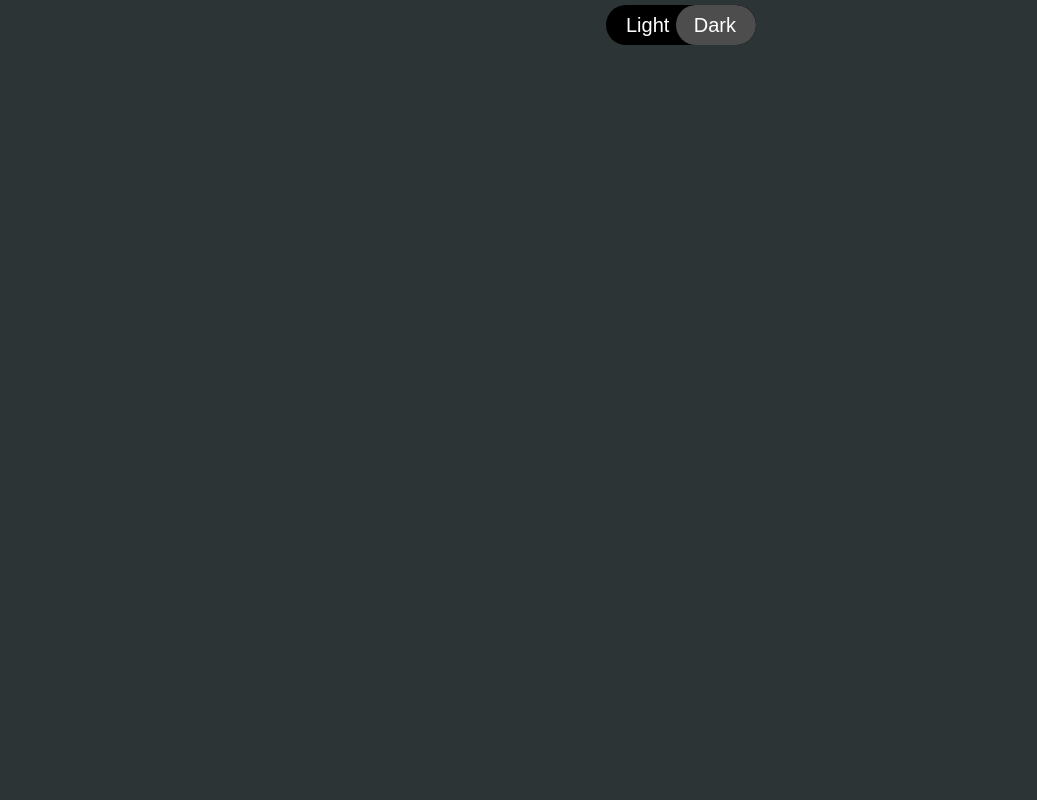
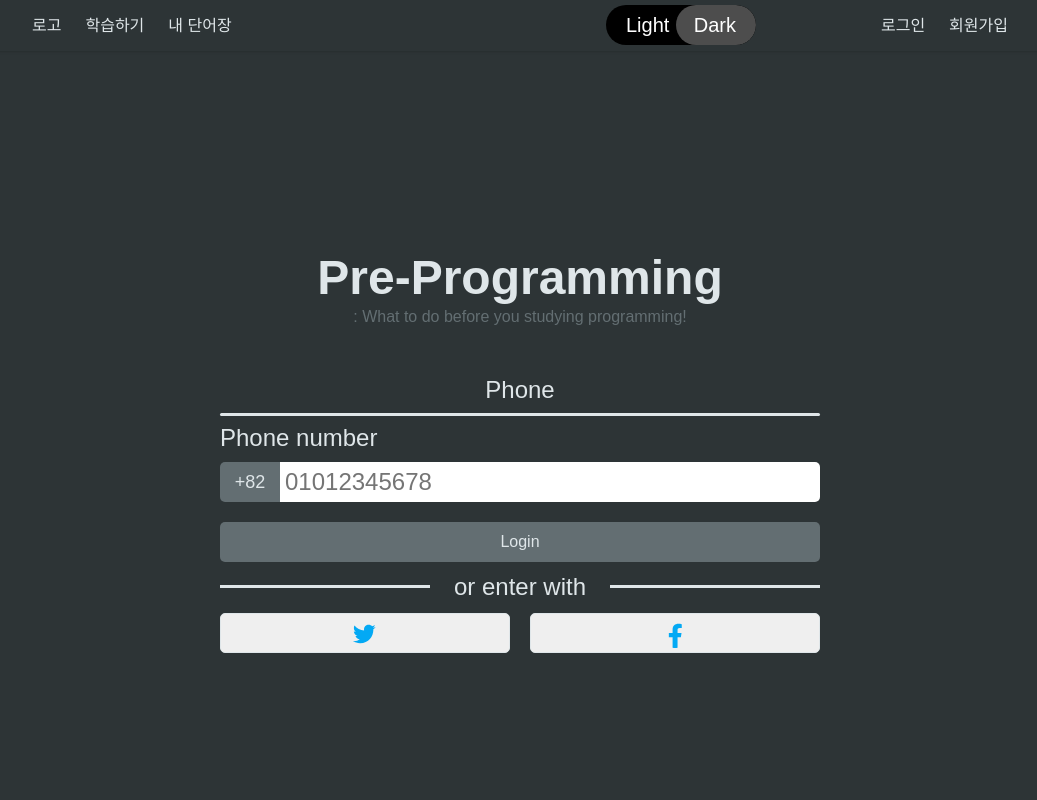
Before and after one commit to mahwin/pre-programming, a Next.js app in the folder frontend/: page /enter in a window 1280 px wide. Shown: the top 800 px of the page, without its empty margins (120-1157 px from the left). Built offline with nearby package versions, Linux system fonts and the light colour scheme.

Commit message:
Feat : Enter page 작성

```diff
--- a/frontend/assets/svg/FacebookSvg.tsx
+++ b/frontend/assets/svg/FacebookSvg.tsx
@@ -3,22 +3,33 @@ import styled from "styled-components";
 interface Iprops {
   width?: string;
   height?: string;
+  isCircle?: boolean;
+  fillColor?: string;
 }
 
-export const FacebookSvg = ({ width, height }: Iprops) => {
+export const FacebookSvg = ({
+  width = "40",
+  height = "40",
+  fillColor = "white",
+  isCircle = true,
+}: Iprops) => {
   return (
     <svg
       xmlns="http://www.w3.org/2000/svg"
       viewBox="0 0 40 40"
       width={width}
-      height={width}
+      height={height}
     >
+      {isCircle ? (
+        <path
+          fill="#0062e0"
+          d="M16.7 39.8C7.2 38.1 0 29.9 0 20 0 9 9 0 20 0s20 9 20 20c0 9.9-7.2 18.1-16.7 19.8l-1.1-.9h-4.4l-1.1.9z"
+        />
+      ) : (
+        ""
+      )}
       <path
-        fill="#0062e0"
-        d="M16.7 39.8C7.2 38.1 0 29.9 0 20 0 9 9 0 20 0s20 9 20 20c0 9.9-7.2 18.1-16.7 19.8l-1.1-.9h-4.4l-1.1.9z"
-      />
-      <path
-        fill="#fff"
+        fill={fillColor}
         d="m27.8 25.6.9-5.6h-5.3v-3.9c0-1.6.6-2.8 3-2.8H29V8.2c-1.4-.2-3-.4-4.4-.4-4.6 0-7.8 2.8-7.8 7.8V20h-5v5.6h5v14.1c1.1.2 2.2.3 3.3.3 1.1 0 2.2-.1 3.3-.3V25.6h4.4z"
       />
     </svg>
--- a/frontend/assets/svg/TwitterSvg.tsx
+++ b/frontend/assets/svg/TwitterSvg.tsx
@@ -3,9 +3,16 @@ import styled from "styled-components";
 interface Iprops {
   width?: string;
   height?: string;
+  isCircle?: boolean;
+  fillColor?: string;
 }
 
-export const TwitterSvg = ({ width, height }: Iprops) => {
+export const TwitterSvg = ({
+  width,
+  height,
+  fillColor = "white",
+  isCircle = true,
+}: Iprops) => {
   return (
     <svg
       xmlns="http://www.w3.org/2000/svg"
@@ -13,13 +20,18 @@ export const TwitterSvg = ({ width, height }: Iprops) => {
       width="40"
       height="40"
     >
-      <path
-        fill="#03a9f4"
-        d="M 20 20 m -20, 0 a 20,20 0 1,0 40,0 a 20,20 0 1,0 -40,0"
-      />
+      {isCircle ? (
+        <path
+          fill="#03a9f4"
+          d="M 20 20 m -20, 0 a 20,20 0 1,0 40,0 a 20,20 0 1,0 -40,0"
+        />
+      ) : (
+        ""
+      )}
+
       <path
         d="M30.643 13.937c-.835.37-1.732.62-2.675.733.962-.576 1.7-1.49 2.048-2.578-.9.534-1.897.922-2.958 1.13-.85-.904-2.06-1.47-3.4-1.47-2.572 0-4.658 2.086-4.658 4.66 0 .364.042.718.12 1.06-3.873-.195-7.304-2.05-9.602-4.868-.4.69-.63 1.49-.63 2.342 0 1.616.823 3.043 2.072 3.878-.764-.025-1.482-.234-2.11-.583v.06c0 2.257 1.605 4.14 3.737 4.568-.392.106-.803.162-1.227.162-.3 0-.593-.028-.877-.082.593 1.85 2.313 3.198 4.352 3.234-1.595 1.25-3.604 1.995-5.786 1.995-.376 0-.747-.022-1.112-.065 2.062 1.323 4.51 2.093 7.14 2.093 8.57 0 13.255-7.098 13.255-13.254 0-.2-.005-.402-.014-.602.91-.658 1.7-1.477 2.323-2.41z"
-        fill="white"
+        fill={fillColor}
       ></path>
     </svg>
   );
--- a/frontend/components/Banner.tsx
+++ b/frontend/components/Banner.tsx
@@ -92,7 +92,7 @@ const Search = styled.input.attrs({
   border-bottom-right-radius: 5px;
   background-color: ${(props) => props.theme.colorTheme.backgroundColor};
   &:focus {
-    box-shadow: 0 0 0 2px ${(props) => props.theme.colorTheme.activePrimarh};
+    box-shadow: 0 0 0 2px ${(props) => props.theme.colorTheme.activePrimary};
   }
 `;
 
--- a/frontend/components/Footer.tsx
+++ b/frontend/components/Footer.tsx
@@ -74,9 +74,7 @@ const TitleLine = styled.hr`
   border-radius: 2px;
   height: 3px;
   border: none;
-  color: ${(props) => props.theme.colorTheme.hoverPrimary};
   background-color: ${(props) => props.theme.colorTheme.hoverPrimary};
-  border-color: ${(props) => props.theme.colorTheme.hoverPrimary};
 `;
 
 const LogoBox = styled.div`
--- a/frontend/components/Nav.tsx
+++ b/frontend/components/Nav.tsx
@@ -10,6 +10,7 @@ const Wapper = styled.nav`
   top: 0;
   z-index: 99;
   background-color: ${(props) => props.theme.colorTheme.backgroundColor};
+  box-shadow: 0 1px 3px 0 rgb(0 0 0 / 0.1), 0 1px 2px -1px rgb(0 0 0 / 0.1);
 `;
 
 const NavWapper = styled.div`
@@ -56,10 +57,4 @@ function Nav() {
   );
 }
 
-// function mapStateToProps(state: { isDrak: string }) {
-//   return state;
-// }
-
-// export default connect(mapStateToProps)(Nav);
-
 export default Nav;
--- /dev/null
+++ b/frontend/components/SignIn.tsx
@@ -0,0 +1,176 @@
+import styled from "styled-components";
+import { TwitterSvg, FacebookSvg } from "../assets/svg/RootSvg";
+
+const Wapper = styled.div`
+  height: 100vh;
+  width: 100vw;
+  display: flex;
+  justify-content: center;
+  align-items: center;
+`;
+
+const LoginContainer = styled.div`
+  min-width: ${(props) => props.theme.windowSize.mobile};
+  height: 60vh;
+  display: flex;
+  justify-content: center;
+  align-items: center;
+  flex-direction: column;
+`;
+const TitleBox = styled.div`
+  margin-bottom: 50px;
+`;
+
+const Title = styled.h2`
+  font-weight: ${(props) => props.theme.fontWeight.xbold};
+  font-size: ${(props) => props.theme.fontSize.xlg};
+  color: ${(props) => props.theme.colorTheme.textPrimary};
+`;
+
+const SubTitle = styled.h4`
+  text-align: center;
+  font-size: ${(props) => props.theme.fontSize.base};
+  font-weight: ${(props) => props.theme.fontWeight.base};
+  color: ${(props) => props.theme.colorTheme.textSecondary};
+`;
+const Line = styled.hr`
+  text-align: center;
+  width: 100%;
+  border-radius: 2px;
+  height: 3px;
+  border: none;
+  background-color: ${(props) => props.theme.colorTheme.textPrimary};
+`;
+
+const Text = styled.p`
+  font-size: ${(props) => props.theme.fontSize.lg};
+  font-weight: ${(props) => props.theme.fontWeight.base};
+  color: ${(props) => props.theme.colorTheme.textPrimary};
+`;
+
+const PhoneBox = styled.div`
+  width: 100%;
+`;
+const InputBox = styled.div`
+  width: 100%;
+  display: flex;
+  margin-top: 10px;
+`;
+
+const PostInput = styled.span`
+  width: 10%;
+  height: 40px;
+  display: flex;
+  align-items: center;
+  justify-content: center;
+  border-top-left-radius: 5px;
+  border-bottom-left-radius: 5px;
+  background-color: ${(props) => props.theme.colorTheme.textSecondary};
+  p {
+    font-size: 18px;
+  }
+`;
+const Input = styled.input.attrs({
+  type: "number",
+})`
+  padding: 5px;
+  width: 90%;
+  height: 40px;
+  border: none;
+  border-top-right-radius: 5px;
+  border-bottom-right-radius: 5px;
+  font-size: ${(props) => props.theme.fontSize.lg};
+  &:focus {
+    box-shadow: 0 0 0 2px ${(props) => props.theme.colorTheme.activePrimary};
+  }
+`;
+
+const Button = styled.button`
+  width: 100%;
+  border-radius: 5px;
+  border: none;
+  margin-top: 20px;
+  margin-bottom: 20px;
+  height: 40px;
+  color: ${(props) => props.theme.colorTheme.textPrimary};
+  background-color: ${(props) => props.theme.colorTheme.textSecondary};
+  font-weight: ${(props) => props.theme.fontWeight.bold};
+  font-size: ${(props) => props.theme.fontSize.base};
+  :hover {
+    border: 2px solid ${(props) => props.theme.colorTheme.hoverPrimary};
+  }
+`;
+
+const TextLineBox = styled.div`
+  position: relative;
+  text-align: center;
+  margin-top: 3px;
+  margin-bottom: 25px;
+  height: 3px;
+  width: 100%;
+
+  background-color: ${(props) => props.theme.colorTheme.textPrimary};
+`;
+
+const TextInLine = styled(Text)`
+  position: absolute;
+  right: 0;
+  left: 0;
+  top: -12px;
+  margin: 0 auto;
+  width: 30%;
+  background-color: ${(props) => props.theme.colorTheme.backgroundColor};
+`;
+
+const SnsLoginwrapper = styled.div`
+  width: 100%;
+  height: 40px;
+  display: flex;
+  justify-content: space-between;
+  gap: 20px;
+`;
+
+const SnsButton = styled.button`
+  width: 100%;
+  height: 40px;
+  border-radius: 5px;
+  border: 1.5px solid ${(props) => props.theme.colorTheme.textPrimary};
+  display: flex;
+  justify-content: center;
+  align-items: center;
+`;
+export default function SignIn() {
+  return (
+    <Wapper>
+      <LoginContainer>
+        <TitleBox>
+          <Title>Pre-Programming</Title>
+          <SubTitle>: What to do before you studying programming!</SubTitle>
+        </TitleBox>
+        <Text>Phone</Text>
+        <Line />
+        <PhoneBox>
+          <Text>Phone number</Text>
+          <InputBox>
+            <PostInput>
+              <Text>+82</Text>
+            </PostInput>
+            <Input placeholder="01012345678" />
+          </InputBox>
+        </PhoneBox>
+        <Button>Login</Button>
+        <TextLineBox>
+          <TextInLine>or enter with</TextInLine>
+        </TextLineBox>
+        <SnsLoginwrapper>
+          <SnsButton>
+            <TwitterSvg isCircle={false} fillColor="#03a9f4" />
+          </SnsButton>
+          <SnsButton>
+            <FacebookSvg isCircle={false} fillColor="#03a9f4" height="30" />
+          </SnsButton>
+        </SnsLoginwrapper>
+      </LoginContainer>
+    </Wapper>
+  );
+}
--- a/frontend/pages/enter.tsx
+++ b/frontend/pages/enter.tsx
@@ -1,4 +1,14 @@
-function Page() {
-  return null;
+import Nav from "../components/Nav";
+import SignIn from "../components/SignIn";
+import Footer from "../components/Footer";
+
+function Enter() {
+  return (
+    <>
+      <Nav />
+      <SignIn />
+      <Footer />
+    </>
+  );
 }
-export default Page;
+export default Enter;
--- a/frontend/styles/global-styles.ts
+++ b/frontend/styles/global-styles.ts
@@ -61,6 +61,12 @@ body {
   line-height: 1.2;
   background-color: ${(props) => props.theme.colorTheme.backgroundColor};
 }
+
+input::-webkit-outer-spin-button,
+input::-webkit-inner-spin-button {
+  -webkit-appearance: none;
+  margin: 0;
+}
 a {
   text-decoration:none;
   color:inherit;
--- a/frontend/styles/styled.d.ts
+++ b/frontend/styles/styled.d.ts
@@ -27,12 +27,12 @@ declare module "styled-components" {
       backgroundColor: string;
       textPrimary: string;
       textSecondary: string;
-      textThrid: string;
+      textThird: string;
       inputPrimary: string;
       buttonPrimary: string;
       buttonSecondary: string;
       hoverPrimary: string;
-      activePrimarh: string;
+      activePrimary: string;
     };
   }
 }
--- a/frontend/styles/theme.ts
+++ b/frontend/styles/theme.ts
@@ -33,7 +33,7 @@ export const lightTheme = {
   buttonPrimary: "#004445",
   buttonSecondary: "#E0ECE4",
   hoverPrimary: "#00b894",
-  activePrimarh: "#00b894",
+  activePrimary: "#00b894",
 };
 // 1.색상은 나중에 선택
 export const darkTheme = {
@@ -45,7 +45,7 @@ export const darkTheme = {
   buttonPrimary: "#004445",
   buttonSecondary: "#E0ECE4",
   hoverPrimary: "#00b894",
-  activePrimarh: "#55efc4",
+  activePrimary: "#55efc4",
 };
 
 const theme: DefaultTheme = {
```
Also changed, not shown: frontend/assets/svg/LogoSvg.tsx (+15 -15 lines), frontend/public/enter.png (added).
